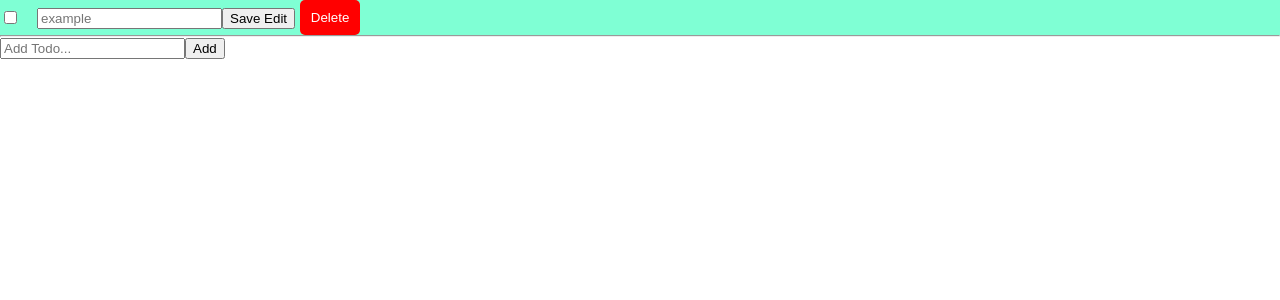
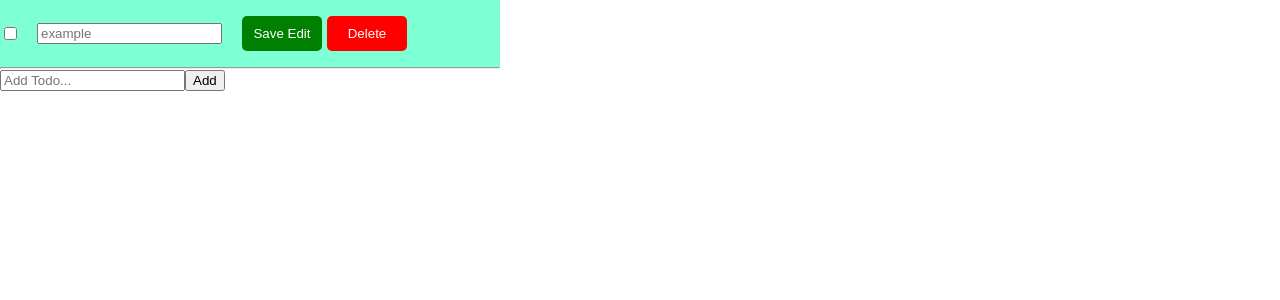
Before and after one commit to cecmahumane/todo-app, a React (Create React App) app: page / in a window 1280 px wide. Both pictures are taken after a click on the button "Edit". Shown: the top 300 px of the page. Built offline with nearby package versions, Linux system fonts and the light colour scheme.

Commit message:
Vertically centered todo elements

```diff
--- a/src/App.css
+++ b/src/App.css
@@ -1,15 +1,25 @@
+.main-container {
+    width: 500px;
+}
+
 .todo-element {
     display: flex;
     /* justify-content:center; */
     align-items: center;
+    padding: 16px 0px;
 }
 
 .whole-todo-element:hover:hover {
     background-color: aquamarine;
+    /* padding: 16px 0px; */
 }
 
 .checkbox-btn {
     margin-right: 20px;
+}
+
+.todo {
+    margin: 0px;
 }
 
 .edit-btn {
@@ -27,8 +37,19 @@
 .edit-btn, .delete-btn {
     border-radius: 5px;
     padding: 10px;
-    width: 60px;
+    width: 80px;
     border: none;
+
+}
+
+.save-edit-btn {
+    border-radius: 5px;
+    padding: 10px;
+    width:80px;
+    border: none;
+    margin-left: 20px;
+    color: white;
+    background-color: green;
 }
 
 .divider {
--- a/src/App.js
+++ b/src/App.js
@@ -80,7 +80,7 @@ export default class App extends Component {
 
   render() {
     return (
-      <div>
+      <div className='main-container'>
         <TodoList state={this.state.todos}
                   markCompleted={this.markCompleted}
                   editTodo={this.editTodo}
--- a/src/components/Todo.js
+++ b/src/components/Todo.js
@@ -25,11 +25,11 @@ export default class Todo extends Component {
                <div className="todo-element">
                 <input className="checkbox-btn" type='checkbox' onChange={() => this.props.markCompleted(this.props.id)}/>
                 { this.props.toEdit ?
-                    <form onSubmit={this.onSubmit}>
+                    <form className="edit-input" onSubmit={this.onSubmit}>
                         <input type='text' name='title' placeholder={this.props.title} onChange={this.onChange} value={this.state.title}/>
-                        <input type='submit' value='Save Edit' className="submit-btn" />
+                        <input type='submit' value='Save Edit' className="save-edit-btn" />
                     </form>
-                    : <p>{this.props.todo}</p>}
+                    : <p className="todo">{this.props.todo}</p>}
                 { this.props.toEdit === false && <button className="edit-btn" onClick={() => this.props.editTodo(this.props.id, this.state.title)}>Edit</button>}
                 <button className="delete-btn" onClick={() => this.props.deleteTodo(this.props.id)}>Delete</button>
                </div>
```
